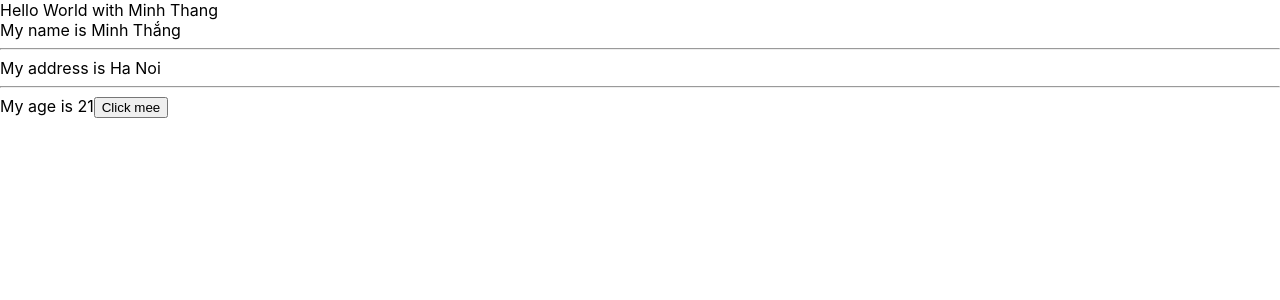
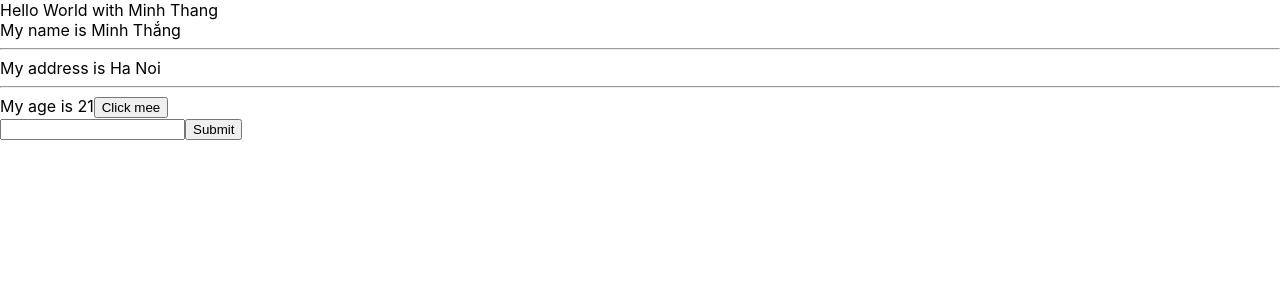
Before and after one commit to Thang-Nguyen-Minh/REACTJS-AGAIN, a React (Create React App) app: page / in a window 1280 px wide. Shown: the top 300 px of the page. Built offline with nearby package versions, Linux system fonts and the light colour scheme.

Commit message:
Form + onSubmit, input + onChange + even.target.value

```diff
--- a/src/components/MyComponent.js
+++ b/src/components/MyComponent.js
@@ -15,6 +15,17 @@
             age: Math.floor(Math.random()*100)+1//Ngẫu nhiên 1 số từ 1 đến 100
         })
     }
+    handleChangeInput = (event) => {
+        event.preventDefault();
+        this.setState({
+            name: event.target.value
+        })
+    }
+    handleSubmit = (event) => {
+        event.preventDefault()
+        //Làm gì có thay đổi trên giao diện mà cho vào setState. Hài vl
+        console.log(this.state);
+    }
     render(){
         return (
             <div>
@@ -24,6 +35,13 @@
                 <hr/>
                 My age is {this.state.age}
                 <button onClick={(event) => {this.handleClick(event)}} type="button">Click mee</button>
+                <form onSubmit={(event) => {this.handleSubmit(event)}}>
+                    <input
+                        type="text"
+                        onChange={(event) => {this.handleChangeInput(event)}}
+                    />
+                    <button type="submit">Submit</button>
+                </form>
             </div>
         )
     }
```
